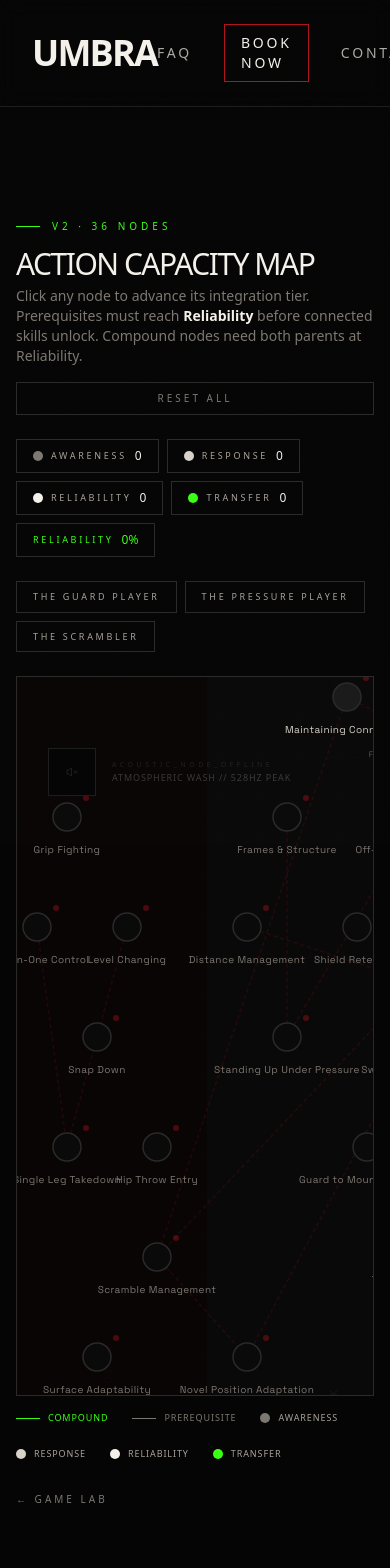
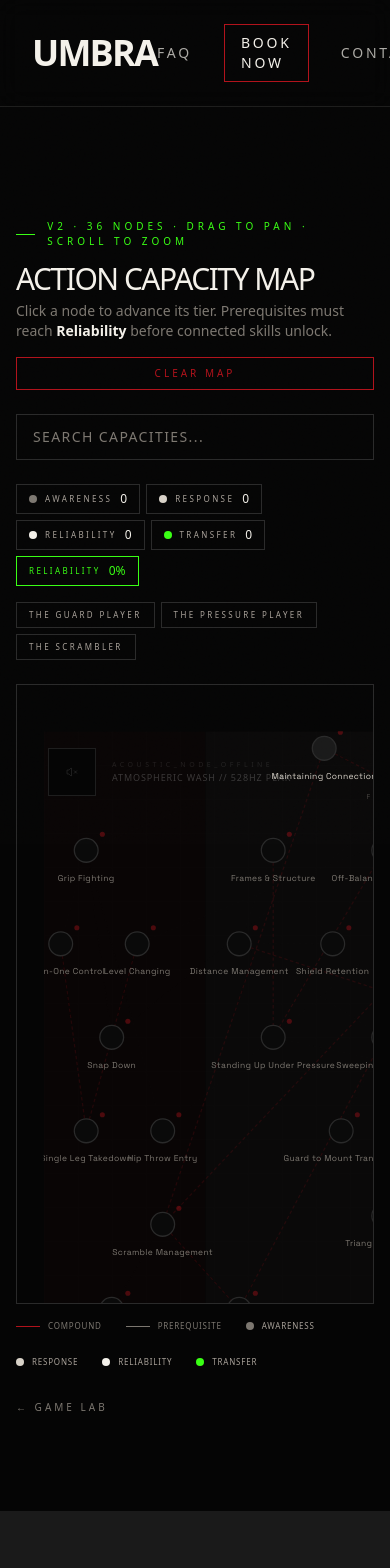
Before and after one commit to umbra-jaco/umbra-movement-lab, a Next.js app: page /lab/map in a window 390 px wide. Shown: the top 1568 px of the page. Built offline with nearby package versions, Linux system fonts and the light colour scheme.

Commit message:
fix: archetype now resets before applying, add search bar with dimming, smooth drag-to-pan and scroll-to-zoom, hover tooltip, clear map button

```diff
--- a/app/lab/map/page.jsx
+++ b/app/lab/map/page.jsx
@@ -1,6 +1,6 @@
 "use client";
 
-import { useState, useMemo, useEffect } from "react";
+import { useState, useMemo, useEffect, useRef, useCallback } from "react";
 import capacities, { tierLabels, tierColors, archetypes, buildEdges, getTierCount, branchColors, branchLabels } from "@/lib/capacity-map";
 import Link from "next/link";
 
@@ -10,6 +10,15 @@ export default function CapacityMap() {
   const [allocated, setAllocated] = useState({});
   const [selectedNode, setSelectedNode] = useState(null);
   const [activeArchetype, setActiveArchetype] = useState(null);
+  const [searchQuery, setSearchQuery] = useState("");
+  const [zoom, setZoom] = useState(0.85);
+  const [pan, setPan] = useState({ x: 0, y: 0 });
+  const [isPanning, setIsPanning] = useState(false);
+  const [panStart, setPanStart] = useState({ x: 0, y: 0 });
+  const [panOrigin, setPanOrigin] = useState({ x: 0, y: 0 });
+  const containerRef = useRef(null);
+  const [tooltipNode, setTooltipNode] = useState(null);
+  const [tooltipPos, setTooltipPos] = useState({ x: 0, y: 0 });
 
   // Load from localStorage
   useEffect(() => {
@@ -36,6 +45,19 @@ export default function CapacityMap() {
     }).map(c => c.id);
   }, [allocated]);
 
+  // Search matches
+  const searchResults = useMemo(() => {
+    if (!searchQuery.trim()) return null;
+    const q = searchQuery.toLowerCase();
+    const matches = capacities.filter(c =>
+      c.name.toLowerCase().includes(q) ||
+      c.desc.toLowerCase().includes(q) ||
+      c.short.toLowerCase().includes(q) ||
+      c.branch.toLowerCase().includes(q)
+    ).map(c => c.id);
+    return new Set(matches);
+  }, [searchQuery]);
+
   const handleNodeClick = (id) => {
     setAllocated(prev => {
       const current = prev[id] || 0;
@@ -43,17 +65,18 @@ export default function CapacityMap() {
     });
   };
 
+  // FIXED: Resets and reallocates from scratch
   const applyArchetype = (key) => {
-    const arch = archetypes[key];
-    if (!arch) return;
-    const next = { ...allocated };
     if (activeArchetype === key) {
+      // Toggle off
+      setAllocated({});
       setActiveArchetype(null);
       return;
     }
-    arch.recommendedPath.forEach((id, i) => {
-      next[id] = Math.max(next[id] || 0, 1);
-    });
+    const arch = archetypes[key];
+    if (!arch) return;
+    const next = {};
+    arch.recommendedPath.forEach((id) => { next[id] = 1; });
     setAllocated(next);
     setActiveArchetype(key);
   };
@@ -63,6 +86,37 @@ export default function CapacityMap() {
     setActiveArchetype(null);
     localStorage.removeItem(STORAGE_KEY);
   };
+
+  // Zoom with wheel
+  const handleWheel = useCallback((e) => {
+    e.preventDefault();
+    const delta = e.deltaY * -0.001;
+    setZoom(z => Math.max(0.35, Math.min(2.5, z + delta)));
+  }, []);
+
+  // Pan with drag
+  const handleMouseDown = useCallback((e) => {
+    if (e.target.closest("g") || e.target.closest("button")) return;
+    setIsPanning(true);
+    setPanStart({ x: e.clientX, y: e.clientY });
+    setPanOrigin({ ...pan });
+  }, [pan]);
+
+  const handleMouseMove = useCallback((e) => {
+    if (!isPanning) return;
+    const dx = e.clientX - panStart.x;
+    const dy = e.clientY - panStart.y;
+    setPan({ x: panOrigin.x + dx, y: panOrigin.y + dy });
+
+    // Tooltip follow
+    if (tooltipNode) {
+      setTooltipPos({ x: e.clientX - 100, y: e.clientY - 140 });
+    }
+  }, [isPanning, panStart, panOrigin, tooltipNode]);
+
+  const handleMouseUp = useCallback(() => {
+    setIsPanning(false);
+  }, []);
 
   const svgW = 1000;
   const svgH = 780;
@@ -92,10 +146,11 @@ export default function CapacityMap() {
     <div className="min-h-screen bg-void pt-28 pb-24 px-4 md:px-8">
       <div className="max-w-7xl mx-auto">
 
+        {/* Header */}
         <header className="mb-6">
           <div className="flex items-center gap-3 mb-3">
             <div className="w-6 h-[1px] bg-phosphor-green"></div>
-            <span className="font-clinical text-[10px] tracking-[0.4em] uppercase text-phosphor-green">v2 &middot; 36 Nodes</span>
+            <span className="font-clinical text-[10px] tracking-[0.4em] uppercase text-phosphor-green">v2 &middot; 36 Nodes &middot; Drag to pan &middot; Scroll to zoom</span>
           </div>
           <div className="flex flex-col md:flex-row md:items-center justify-between gap-4">
             <div>
@@ -103,41 +158,61 @@ export default function CapacityMap() {
                 Action Capacity Map
               </h1>
               <p className="text-concrete text-sm mt-1 max-w-xl">
-                Click any node to advance its integration tier. Prerequisites must reach <strong className="text-royal-white">Reliability</strong> before connected skills unlock. Compound nodes need both parents at Reliability.
+                Click a node to advance its tier. Prerequisites must reach <strong className="text-royal-white">Reliability</strong> before connected skills unlock.
               </p>
             </div>
-            <button onClick={resetMap} className="font-clinical text-[10px] tracking-[0.3em] uppercase text-concrete hover:text-visceral-crimson transition-colors border border-elevated px-4 py-2 hover:border-visceral-crimson">
-              Reset All
+            <button
+              onClick={resetMap}
+              className="font-clinical text-[10px] tracking-[0.3em] uppercase border border-visceral-crimson text-visceral-crimson px-4 py-2 hover:bg-visceral-crimson hover:text-royal-white transition-all"
+            >
+              Clear Map
             </button>
           </div>
         </header>
 
-        <div className="flex flex-wrap gap-6 mb-6">
-          <div className="flex flex-wrap gap-2">
+        {/* Search Bar */}
+        <div className="mb-6">
+          <input
+            type="text"
+            placeholder="Search capacities..."
+            value={searchQuery}
+            onChange={(e) => setSearchQuery(e.target.value)}
+            className="w-full md:w-96 bg-void border border-elevated text-bone px-4 py-3 text-sm font-clinical tracking-widest uppercase placeholder:text-concrete focus:outline-none focus:border-phosphor-green transition-colors"
+          />
+          {searchResults && (
+            <span className="font-clinical text-[10px] tracking-[0.3em] uppercase text-concrete ml-3">
+              {searchResults.size} matching &middot; {completion.percentage}% reliable
+            </span>
+          )}
+        </div>
+
+        {/* Stats + Archetypes */}
+        <div className="flex flex-wrap gap-4 mb-6">
+          <div className="flex flex-wrap gap-1.5">
             {[
               { label: "Awareness", count: counts.awareness, color: tierColors[1] },
               { label: "Response", count: counts.response, color: tierColors[2] },
               { label: "Reliability", count: counts.reliability, color: tierColors[3] },
               { label: "Transfer", count: counts.transfer, color: tierColors[4] },
             ].map(s => (
-              <div key={s.label} className="border border-elevated bg-void px-4 py-2 flex items-center gap-2">
-                <div className="w-2.5 h-2.5 rounded-full" style={{ backgroundColor: s.color }}></div>
-                <span className="font-clinical text-[9px] tracking-[0.3em] uppercase text-ash">{s.label}</span>
+              <div key={s.label} className="border border-elevated bg-void px-3 py-1.5 flex items-center gap-2">
+                <div className="w-2 h-2 rounded-full" style={{ backgroundColor: s.color }}></div>
+                <span className="font-clinical text-[8px] tracking-[0.3em] uppercase text-ash">{s.label}</span>
                 <span className="font-clinical text-xs text-royal-white">{s.count}</span>
               </div>
             ))}
-            <div className="border border-elevated bg-void px-4 py-2 flex items-center gap-2">
-              <span className="font-clinical text-[9px] tracking-[0.3em] uppercase text-phosphor-green">Reliability</span>
+            <div className="border border-phosphor-green bg-void px-3 py-1.5 flex items-center gap-2">
+              <span className="font-clinical text-[8px] tracking-[0.3em] uppercase text-phosphor-green">Reliability</span>
               <span className="font-clinical text-xs text-phosphor-green">{completion.percentage}%</span>
             </div>
           </div>
 
-          <div className="flex flex-wrap gap-2">
+          <div className="flex flex-wrap gap-1.5">
             {Object.entries(archetypes).map(([key, arch]) => (
               <button
                 key={key}
                 onClick={() => applyArchetype(key)}
-                className={`px-4 py-2 text-[9px] tracking-[0.3em] uppercase border transition-all ${
+                className={`px-3 py-1.5 text-[8px] tracking-[0.3em] uppercase border transition-all ${
                   activeArchetype === key
                     ? "border-phosphor-green text-phosphor-green bg-void"
                     : "border-elevated text-ash hover:border-concrete bg-void"
@@ -150,9 +225,28 @@ export default function CapacityMap() {
           </div>
         </div>
 
-        <div className="border border-elevated bg-void overflow-auto relative" style={{ maxHeight: 720 }}>
-          <svg viewBox={`0 0 ${svgW} ${svgH}`} className="min-w-[1000px]" style={{ width: svgW, height: svgH }}>
+        {/* Tree Container */}
+        <div
+          ref={containerRef}
+          className="border border-elevated bg-void overflow-hidden relative select-none"
+          style={{ height: 620, cursor: isPanning ? "grabbing" : "grab" }}
+          onWheel={handleWheel}
+          onMouseDown={handleMouseDown}
+          onMouseMove={handleMouseMove}
+          onMouseUp={handleMouseUp}
+          onMouseLeave={handleMouseUp}
+        >
+          {/* Transform container for smooth zoom/pan */}
+          <div
+            className="absolute inset-0 transition-transform duration-75 ease-out"
+            style={{
+              transform: `translate(${pan.x}px, ${pan.y}px) scale(${zoom})`,
+              transformOrigin: "center center",
+            }}
+          >
+            <svg viewBox={`0 0 ${svgW} ${svgH}`} width={svgW} height={svgH}>
 
+              {/* Branch zone backgrounds */}
               {branchZones.map(zone => (
                 <g key={zone.key}>
                   <rect x={zone.x} y={0} width={zone.w} height={svgH} fill={branchColors[zone.key]} opacity="0.02" />
@@ -160,7 +254,7 @@ export default function CapacityMap() {
                     x={zone.x + zone.w / 2} y={svgH - 20}
                     textAnchor="middle"
                     fill={branchColors[zone.key]}
-                  opacity="0.06"
+                    opacity="0.05"
                     fontSize="10"
                     fontFamily="Space Grotesk"
                     letterSpacing="0.4em"
@@ -171,17 +265,20 @@ export default function CapacityMap() {
                 </g>
               ))}
 
+              {/* Grid */}
               <defs>
                 <pattern id="map-grid" width="40" height="40" patternUnits="userSpaceOnUse">
-                <path d="M 40 0 L 0 0 0 40" fill="none" stroke="#2A2A2A" strokeWidth="0.3" opacity="0.15"/>
+                  <path d="M 40 0 L 0 0 0 40" fill="none" stroke="#2A2A2A" strokeWidth="0.3" opacity="0.12"/>
                 </pattern>
               </defs>
               <rect width={svgW} height={svgH} fill="url(#map-grid)" />
 
+              {/* Connection lines */}
               {edges.map((edge, i) => {
                 const targetTier = allocated[edge.to.id] || 0;
                 const isCompound = edge.type === "compound";
                 const connected = reachableIds.includes(edge.to.id) || targetTier >= 1;
+                const isSearchMatch = !searchResults || searchResults.has(edge.to.id) || searchResults.has(edge.from.id);
                 return (
                   <line
                     key={i}
@@ -190,26 +287,41 @@ export default function CapacityMap() {
                     stroke={isCompound ? "#B1121B" : connected ? "#7C7770" : "#1A1A1A"}
                     strokeWidth={isCompound ? 1.5 : connected ? 1.2 : 0.8}
                     strokeDasharray={isCompound ? "4,3" : connected ? "none" : "3,4"}
-                  opacity={connected ? 0.5 : 0.15}
+                    opacity={isSearchMatch ? (connected ? 0.5 : 0.15) : 0.03}
                   />
                 );
               })}
 
+              {/* Nodes */}
               {capacities.map(c => {
                 const tier = allocated[c.id] || 0;
                 const isReachable = reachableIds.includes(c.id) || tier >= 1;
                 const isSelected = selectedNode === c.id;
+                const isSearchMatch = !searchResults || searchResults.has(c.id);
+                const opacity = isSearchMatch ? 1 : 0.1;
                 const fillColor = tier >= 1 ? tierColors[tier] : isReachable ? "#1A1A1A" : "#0A0A0A";
                 const strokeColor = isSelected ? "#39FF14" : tier >= 1 ? "transparent" : "#2A2A2A";
+                const nodeR = tier >= 1 ? 18 : 14;
 
                 return (
                   <g
                     key={c.id}
                     onClick={() => handleNodeClick(c.id)}
-                  onMouseEnter={() => setSelectedNode(c.id)}
-                  onMouseLeave={() => setSelectedNode(null)}
-                  style={{ cursor: "pointer" }}
+                    onMouseEnter={(e) => {
+                      setSelectedNode(c.id);
+                      setTooltipNode(c);
+                    }}
+                    onMouseLeave={() => {
+                      setSelectedNode(null);
+                      setTooltipNode(null);
+                    }}
+                    onMouseMove={(e) => {
+                      const rect = containerRef.current?.getBoundingClientRect();
+                      if (rect) setTooltipPos({ x: e.clientX - rect.left + 20, y: e.clientY - rect.top - 10 });
+                    }}
+                    style={{ cursor: "pointer", opacity }}
                   >
+                    {/* Tier dots */}
                     {tier >= 1 && [1,2,3,4].map(t => (
                       <circle
                         key={t}
@@ -220,6 +332,7 @@ export default function CapacityMap() {
                       />
                     ))}
 
+                    {/* Selection glow */}
                     {isSelected && (
                       <circle cx={c.x} cy={c.y} r={22} fill="none" stroke="#39FF14" strokeWidth="1" opacity="0.3">
                         <animate attributeName="r" values="20;26;20" dur="2s" repeatCount="indefinite" />
@@ -227,22 +340,12 @@ export default function CapacityMap() {
                       </circle>
                     )}
 
-                  <circle
-                    cx={c.x} cy={c.y}
-                    r={tier >= 1 ? 18 : 14}
-                    fill={fillColor}
-                    stroke={strokeColor}
-                    strokeWidth={1.5}
-                  />
+                    <circle cx={c.x} cy={c.y} r={nodeR} fill={fillColor} stroke={strokeColor} strokeWidth={1.5} />
 
-                  <circle
-                    cx={c.x + (tier >= 1 ? 18 : 14) + 5}
-                    cy={c.y - (tier >= 1 ? 18 : 14) - 5}
-                    r={3}
-                    fill="#B1121B"
-                    opacity={0.4}
-                  />
+                    <circle cx={c.x + nodeR + 5} cy={c.y - nodeR - 5} r={3} fill="#B1121B" opacity={0.4} />
 
+                    {/* Show name only when zoomed in enough */}
+                    {zoom > 0.55 && (
                       <text
                         x={c.x} y={c.y + 36}
                         textAnchor="middle"
@@ -253,40 +356,76 @@ export default function CapacityMap() {
                       >
                         {c.name}
                       </text>
+                    )}
                   </g>
                 );
               })}
 
-            <text x={500} y={80} textAnchor="middle" fill="#A8A199" fontSize="8" fontFamily="Space Grotesk" letterSpacing="0.4em" opacity="0.5">
-              FOUNDATION — All Phase 1 paths begin here
+              {/* Foundation label */}
+              <text x={500} y={80} textAnchor="middle" fill="#A8A199" fontSize="8" fontFamily="Space Grotesk" letterSpacing="0.4em" opacity="0.4">
+                FOUNDATION — All paths begin here
               </text>
             </svg>
           </div>
 
-        <div className="flex flex-wrap gap-6 mt-4 text-xs">
+          {/* Hover Tooltip */}
+          {tooltipNode && zoom < 1.2 && (
+            <div
+              className="absolute z-20 pointer-events-none"
+              style={{ left: tooltipPos.x, top: tooltipPos.y }}
+            >
+              <div className="bg-surface border border-elevated px-4 py-3 shadow-2xl max-w-[220px]">
+                <div className="flex items-center gap-2 mb-1">
+                  <span className="font-clinical text-[8px] tracking-[0.3em] uppercase text-visceral-crimson">P{tooltipNode.phase}</span>
+                  <span className="font-clinical text-[8px] tracking-[0.3em] uppercase text-concrete">{branchLabels[tooltipNode.branch]}</span>
+                </div>
+                <p className="font-clinical text-xs tracking-wider uppercase text-royal-white">{tooltipNode.name}</p>
+                <p className="font-sans text-[11px] text-concrete leading-snug mt-1">{tooltipNode.desc}</p>
+                {tooltipNode.games && tooltipNode.games.length > 0 && (
+                  <p className="font-clinical text-[8px] tracking-[0.2em] uppercase text-phosphor-green mt-2">
+                    {tooltipNode.games.length} game{tooltipNode.games.length > 1 ? "s" : ""}
+                  </p>
+                )}
+                <div className="flex gap-1 mt-2">
+                  {[1,2,3,4].map(t => (
+                    <div
+                      key={t}
+                      className={`w-2 h-2 rounded-full ${(allocated[tooltipNode.id] || 0) >= t ? "" : "border border-elevated"}`}
+                      style={{ backgroundColor: (allocated[tooltipNode.id] || 0) >= t ? tierColors[t] : "transparent" }}
+                    />
+                  ))}
+                </div>
+              </div>
+            </div>
+          )}
+        </div>
+
+        {/* Legend */}
+        <div className="flex flex-wrap gap-6 mt-4">
           <div className="flex items-center gap-2">
-            <div className="w-6 h-[1px] bg-phosphor-green"></div>
-            <span className="font-clinical text-[9px] tracking-widest uppercase text-phosphor-green">Compound</span>
+            <div className="w-6 h-[1px]" style={{ backgroundColor: "#B1121B" }}></div>
+            <span className="font-clinical text-[8px] tracking-widest uppercase text-concrete">Compound</span>
           </div>
           <div className="flex items-center gap-2">
             <div className="w-6 h-[1px] bg-concrete"></div>
-            <span className="font-clinical text-[9px] tracking-widest uppercase text-concrete">Prerequisite</span>
+            <span className="font-clinical text-[8px] tracking-widest uppercase text-concrete">Prerequisite</span>
           </div>
           {[1,2,3,4].map(t => (
             <div key={t} className="flex items-center gap-2">
-              <div className="w-2.5 h-2.5 rounded-full" style={{ backgroundColor: tierColors[t] }}></div>
-              <span className="font-clinical text-[9px] tracking-widest uppercase text-ash">{tierLabels[t]}</span>
+              <div className="w-2 h-2 rounded-full" style={{ backgroundColor: tierColors[t] }}></div>
+              <span className="font-clinical text-[8px] tracking-widest uppercase text-ash">{tierLabels[t]}</span>
             </div>
           ))}
         </div>
 
+        {/* Selected Node Detail Panel */}
         {selectedNode && (() => {
           const c = capacities.find(n => n.id === selectedNode);
           if (!c) return null;
           const tier = allocated[c.id] || 0;
           const games = c.games && c.games.length > 0 ? c.games : [];
           return (
-            <div className="border border-elevated bg-surface p-6 mt-6">
+            <div className="border border-elevated bg-surface p-6 mt-6" style={{ opacity: searchResults && !searchResults.has(c.id) ? 0.3 : 1 }}>
               <div className="flex items-center gap-4 mb-4">
                 <div className="w-4 h-4 rounded-full" style={{ backgroundColor: tierColors[tier] || "#2A2A2A" }}></div>
                 <span className="font-clinical text-[10px] tracking-[0.3em] uppercase text-visceral-crimson">Phase {c.phase}</span>
```
Lines whose indentation alone changed are shown as unchanged.
